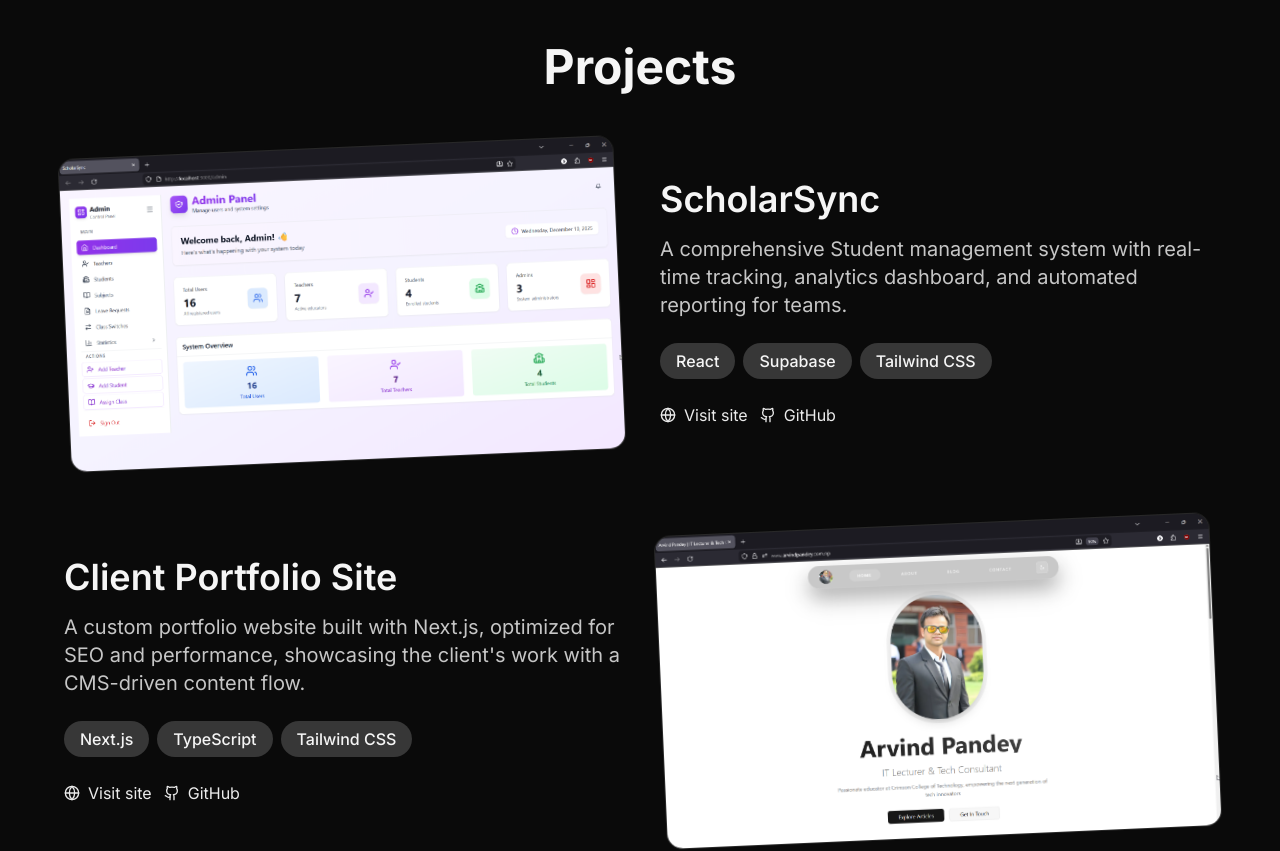
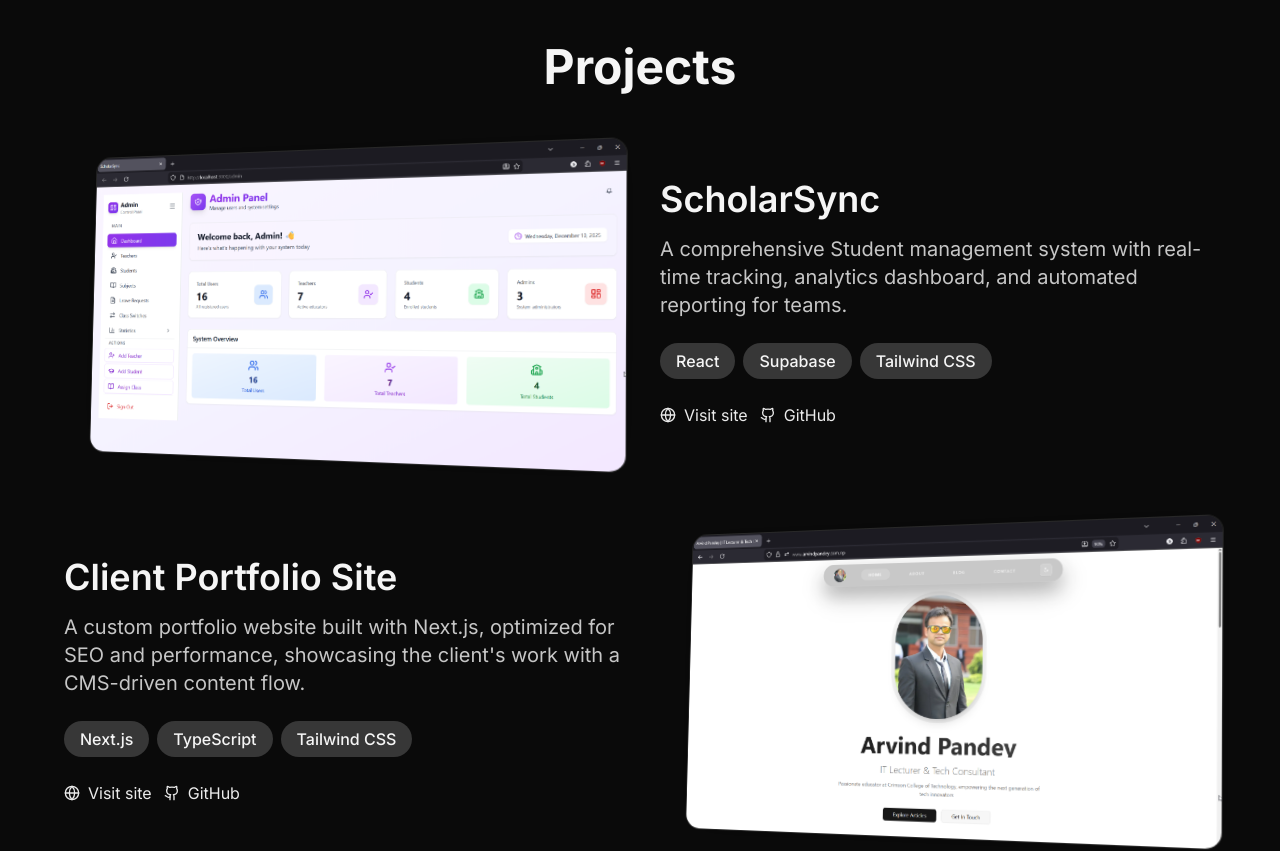
Before and after one commit to Beeplap/My-portfolio, a React (Vite) app: page / in a window 1280 px wide. Shown: the part 1340-2191 px from the top of the page. Built offline with nearby package versions, Linux system fonts and the light colour scheme; the HTML template or start-up script is replaced by a standard one.

Commit message:
style: enhance project card styling with improved shadow and transform effects for better visual appeal

```diff
--- a/src/components/Projects.tsx
+++ b/src/components/Projects.tsx
@@ -50,8 +50,7 @@ const Projects = () => {
                 <div className="w-full lg:w-1/2 flex justify-center">
                   <div className="relative group">
                     <div
-                      className="overflow-hidden rounded-2xl border border-border/80 bg-card/60 backdrop-blur-sm shadow-[0_0_35px_rgba(0,0,0,0.2)] transform transition-transform duration-500 group-hover:rotate-0 group-hover:-translate-y-2"
-                      style={{ transform: "rotate(-2.5deg)" }}
+                      className="overflow-hidden rounded-2xl border border-border/80 bg-card/60 backdrop-blur-sm shadow-[0_0_40px_rgba(0,0,0,0.24)] transition-transform duration-700 [transform:perspective(1200px)_rotateY(-17deg)_rotateX(3deg)_translateY(0)] group-hover:[transform:perspective(1200px)_rotateY(0deg)_rotateX(0deg)_translateY(-10px)]"
                     >
                       <img
                         src={project.image}
```
